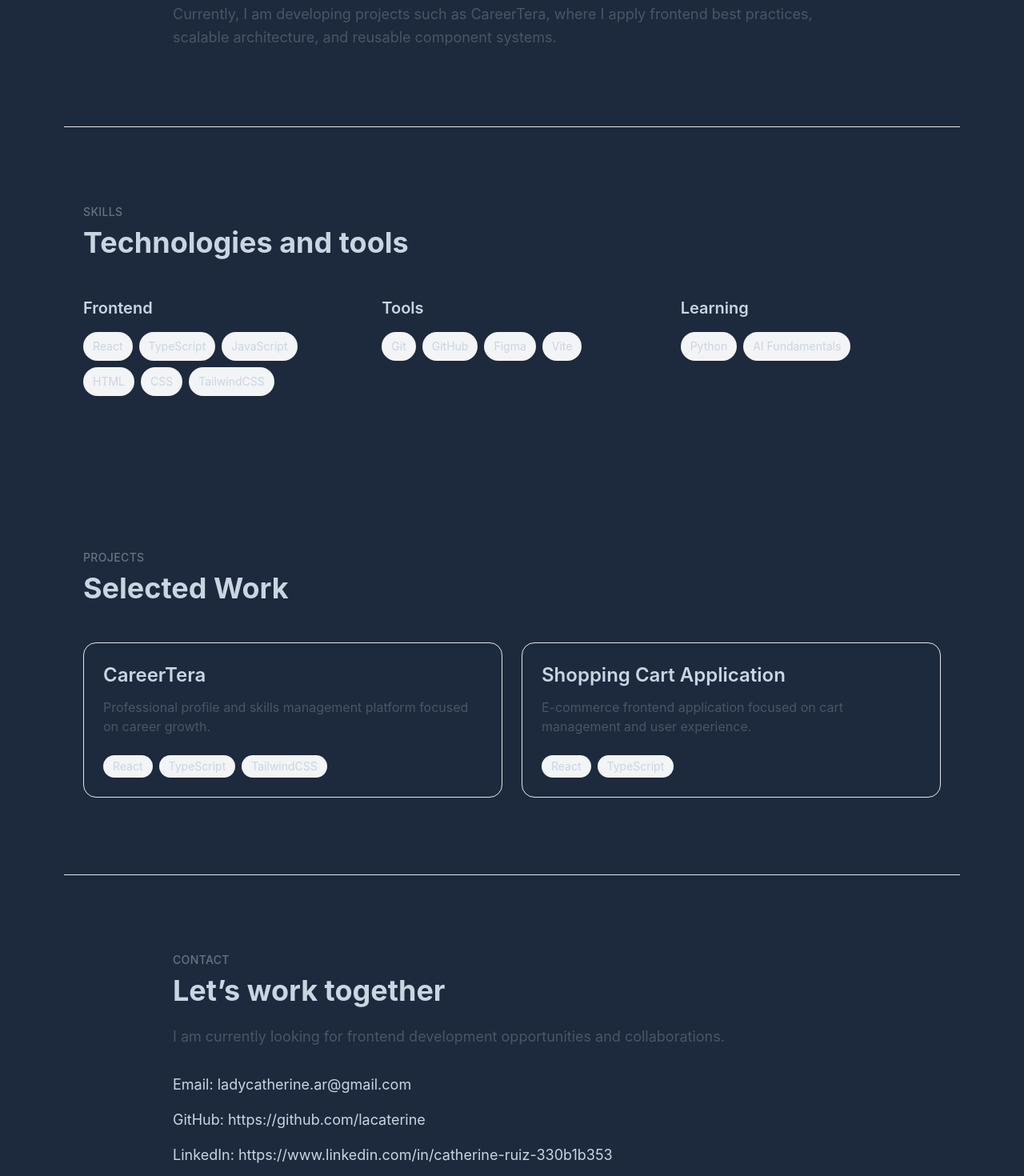
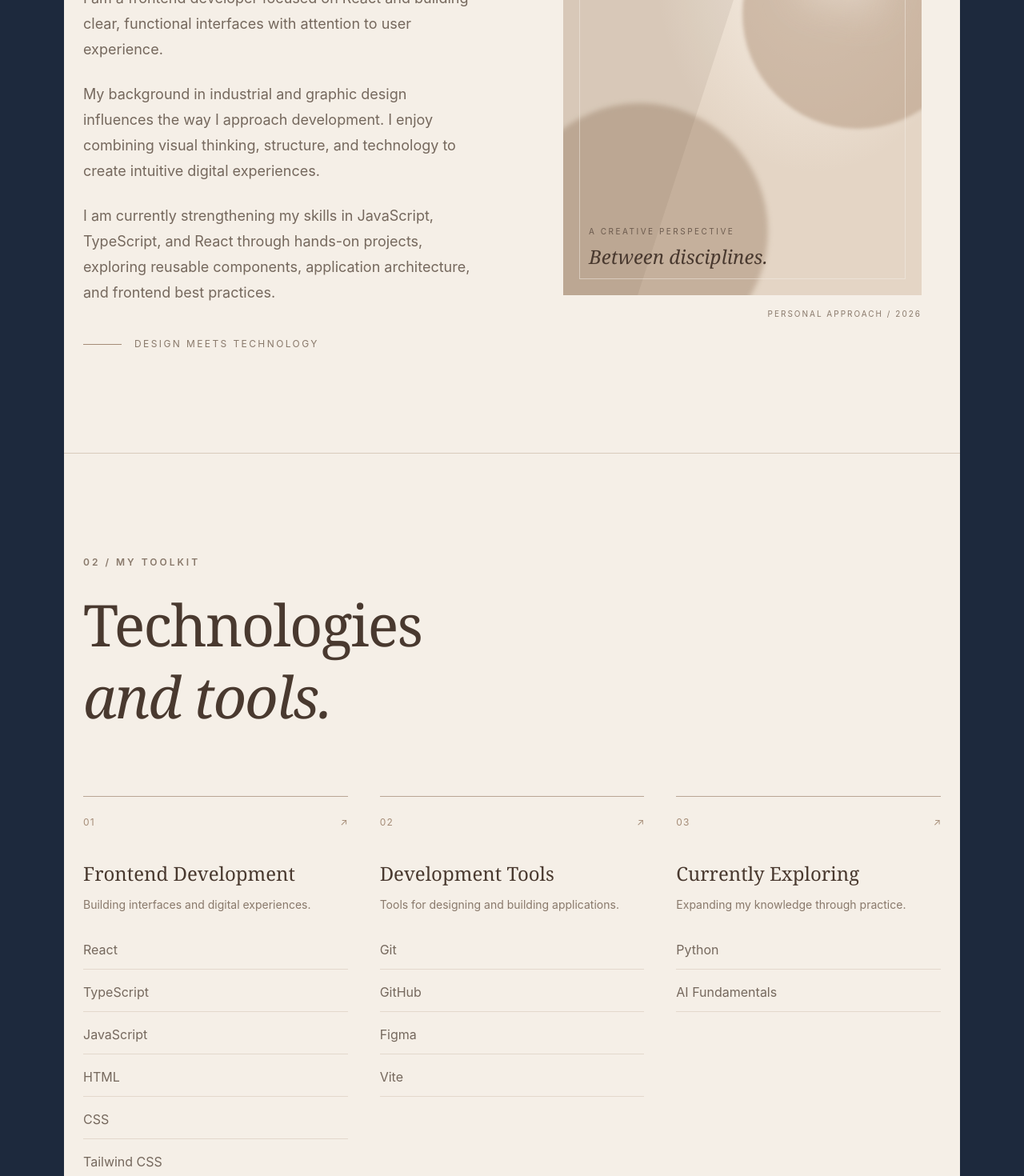
Before and after one commit to lacaterine/catherine-portfolio, a React (Vite) app: page / in a window 1280 px wide. Shown: the part 1300-2770 px from the top of the page at 80% size. Built offline with nearby package versions, Linux system fonts and the light colour scheme.

Commit message:
Build portfolio sections and editorial design

```diff
--- a/src/features/about/AboutSection.tsx
+++ b/src/features/about/AboutSection.tsx
@@ -1,36 +1,90 @@
 function AboutSection() {
   return (
     <section
-    id = 'about'
-    className="border-t border-gray-200 py-20 md:py-24"
+      id="about"
+      className="relative overflow-hidden border-t border-[#d9cbbd] bg-[#f5efe7] py-24 md:py-32"
     >
-      <div className="mx-auto max-w-4xl px-6">
-        <p className="mb-2 text-sm font-medium uppercase tracking-wide text-gray-500">
-          About
+      <div className="mx-auto grid max-w-6xl grid-cols-1 items-center gap-16 px-6 md:grid-cols-2 md:gap-20">
+
+        {/* Left column — Introduction */}
+        <div>
+          <p className="mb-6 text-xs font-semibold uppercase tracking-[0.25em] text-[#89796b]">
+            01 / About me
           </p>
 
-        <h2 className="mb-8 text-3xl md:text-4xl font-bold">
-          Building thoughtful digital experiences
+          <h2 className="mb-10 font-serif text-5xl font-normal leading-[1.1] tracking-tight text-[#49392f] md:text-6xl">
+            Design thinking,
+            <br />
+            <span className="italic">digital building.</span>
           </h2>
 
-        <div className="space-y-6 text-lg leading-relaxed text-gray-600">
+          <div className="space-y-6 text-base leading-8 text-[#75685d] md:text-lg">
             <p>
               I am a frontend developer focused on React and building clear,
               functional interfaces with attention to user experience.
             </p>
 
             <p>
-            My background in design allows me to approach development with both
-            technical structure and visual thinking, creating interfaces that
-            are intuitive and consistent.
+              My background in industrial and graphic design influences the
+              way I approach development. I enjoy combining visual thinking,
+              structure, and technology to create intuitive digital experiences.
             </p>
 
             <p>
-            Currently, I am developing projects such as CareerTera, where I
-            apply frontend best practices, scalable architecture, and reusable
-            component systems.
+              I am currently strengthening my skills in JavaScript,
+              TypeScript, and React through hands-on projects, exploring
+              reusable components, application architecture, and frontend
+              best practices.
             </p>
           </div>
+
+          <div className="mt-10 flex items-center gap-4">
+            <span className="h-px w-12 bg-[#a58c77]" />
+            <span className="text-xs uppercase tracking-[0.2em] text-[#89796b]">
+              Design meets technology
+            </span>
+          </div>
+        </div>
+
+        {/* Right column — Temporary abstract artwork */}
+        <div className="relative mx-auto w-full max-w-md">
+          <div
+            role="img"
+            aria-label="Abstract composition of warm organic shapes and architectural shadows"
+            className="relative aspect-[4/5] overflow-hidden bg-[#e4d5c5]"
+          >
+            {/* Background light */}
+            <div className="absolute inset-0 bg-[radial-gradient(ellipse_at_70%_25%,#f8f0e6_0%,transparent_45%)]" />
+
+            {/* Organic shape */}
+            <div className="absolute -right-16 top-16 h-72 w-72 rounded-full bg-[#b99f88]/60 blur-[2px]" />
+
+            <div className="absolute -bottom-20 -left-16 h-80 w-80 rounded-full bg-[#a68b75]/50 blur-[3px]" />
+
+            {/* Architectural shadow */}
+            <div className="absolute -left-10 top-0 h-full w-1/2 -skew-x-[18deg] bg-[#6f5847]/10" />
+
+            <div className="absolute right-10 top-10 h-40 w-24 rotate-12 bg-[#f8f0e6]/40 blur-xl" />
+
+            {/* Small editorial label */}
+            <div className="absolute bottom-8 left-8">
+              <p className="text-[10px] uppercase tracking-[0.25em] text-[#49392f]/70">
+                A creative perspective
+              </p>
+              <p className="mt-2 font-serif text-2xl italic text-[#49392f]">
+                Between disciplines.
+              </p>
+            </div>
+
+            {/* Decorative border */}
+            <div className="absolute inset-5 border border-[#f5efe7]/50" />
+          </div>
+
+          <p className="mt-4 text-right text-[10px] uppercase tracking-[0.2em] text-[#89796b]">
+            Personal approach / 2026
+          </p>
+        </div>
+
       </div>
     </section>
   )
--- a/src/features/contact/ContactSection.tsx
+++ b/src/features/contact/ContactSection.tsx
@@ -1,35 +1,76 @@
 function ContactSection() {
   return (
     <section
-    id = 'contact'
-    className="border-t border-gray-200 py-20 md:py-24"
+      id="contact"
+      className="border-t border-[#6b5545] bg-[#49392f] py-24 text-[#f5efe7] md:py-32"
     >
-      <div className="mx-auto max-w-4xl px-6">
-        <p className="mb-2 text-sm font-medium uppercase tracking-wide text-gray-500">
-          Contact
+      <div className="mx-auto max-w-6xl px-6">
+
+        {/* Section heading */}
+        <p className="mb-8 text-xs font-semibold uppercase tracking-[0.25em] text-[#c2a990]">
+          04 / Get in touch
         </p>
 
-        <h2 className="mb-6 text-3xl md:text-4xl font-bold">
-          Let’s work together
-        </h2>
+        {/* Main message */}
+        <div className="max-w-4xl">
+          <h2 className="font-serif text-6xl font-normal leading-[1.05] tracking-tight md:text-8xl">
+            Let’s create
+            <br />
+            <span className="italic text-[#c2a990]">
+              something meaningful.
+            </span>
+          </h2>
 
-        <p className="mb-8 text-lg text-gray-600">
-          I am currently looking for frontend development opportunities and
-          collaborations.
-        </p>
-
-        <div className="space-y-4 text-lg">
-          <p>
-            Email: ladycatherine.ar@gmail.com
+          <p className="mt-10 max-w-xl text-base leading-8 text-[#d5c8bb] md:text-lg">
+            I am currently looking for frontend development opportunities
+            and collaborations. If you have a project or opportunity in mind,
+            I would love to hear from you.
           </p>
 
-          <p>
-            GitHub: https://github.com/lacaterine
-          </p>
+          {/* Email button */}
+          <a
+            href="mailto:ladycatherine.ar@gmail.com"
+            className="mt-10 inline-flex items-center gap-4 border-b border-[#c2a990] pb-3 text-sm uppercase tracking-[0.15em] text-[#f5efe7] transition-all duration-300 hover:gap-7 hover:text-[#c2a990]"
+          >
+            Get in touch
+            <span className="text-lg">↗</span>
+          </a>
+        </div>
 
-          <p>
-            LinkedIn: https://www.linkedin.com/in/catherine-ruiz-330b1b353
-          </p>
+        {/* Footer information */}
+        <div className="mt-24 flex flex-col justify-between gap-10 border-t border-[#806b5b] pt-8 md:flex-row md:items-end">
+
+          <div>
+            <p className="mb-4 text-xs uppercase tracking-[0.2em] text-[#c2a990]">
+              Find me elsewhere
+            </p>
+
+            <div className="flex flex-wrap gap-8 text-sm text-[#f5efe7]">
+              <a
+                href="https://github.com/lacaterine"
+                target="_blank"
+                rel="noopener noreferrer"
+                className="transition-colors hover:text-[#c2a990]"
+              >
+                GitHub ↗
+              </a>
+
+              <a
+                href="https://www.linkedin.com/in/catherine-ruiz-330b1b353"
+                target="_blank"
+                rel="noopener noreferrer"
+                className="transition-colors hover:text-[#c2a990]"
+              >
+                LinkedIn ↗
+              </a>
+            </div>
+          </div>
+
+          <div className="text-xs uppercase tracking-[0.15em] text-[#c2a990]">
+            <p>© 2026 Catherine Arciniegas</p>
+            <p className="mt-2">Designed & built with care.</p>
+          </div>
+
         </div>
       </div>
     </section>
--- a/src/features/projects/components/ProjectCard.tsx
+++ b/src/features/projects/components/ProjectCard.tsx
@@ -5,25 +5,74 @@ interface ProjectCardProps {
 }
 
 function ProjectCard({ project }: ProjectCardProps) {
+  const initials = project.title
+    .split(' ')
+    .map((word) => word[0])
+    .join('')
+    .slice(0, 3)
+
   return (
-    <article className="transform rounded-2xl border border-gray-200 p-5 md:p-6 transition duration-300 hover:-translate-y-1 hover:border-black">
-      <h3 className="mb-3 text-xl md:text-2xl font-semibold">
-        <a href={project.link}>{project.title}</a>
+    <article className="group overflow-hidden border border-[#d9cbbd] bg-[#f5efe7] transition-all duration-300 hover:-translate-y-1">
+
+      {/* Visual preview */}
+      <div className="relative flex aspect-[16/9] items-center justify-center overflow-hidden bg-[#e4d5c5]">
+
+        <div className="absolute -right-16 -top-20 h-64 w-64 rounded-full bg-[#b99f88]/40 blur-2xl transition-transform duration-700 group-hover:scale-125" />
+
+        <div className="absolute -bottom-24 -left-16 h-64 w-64 rounded-full bg-[#8e7561]/20 blur-2xl" />
+
+        <div className="absolute inset-5 border border-[#89796b]/20" />
+
+        <span className="relative z-10 font-serif text-8xl text-[#49392f] transition-transform duration-500 group-hover:scale-110 md:text-9xl">
+          {initials}
+        </span>
+
+        <span className="absolute left-8 top-8 text-[10px] uppercase tracking-[0.2em] text-[#89796b]">
+          Project / {String(project.id).padStart(2, '0')}
+        </span>
+
+        <span className="absolute bottom-8 right-8 text-[10px] uppercase tracking-[0.2em] text-[#89796b]">
+          Digital experience
+        </span>
+
+      </div>
+
+      {/* Project information */}
+      <div className="p-6 md:p-8">
+
+        <div className="mb-4 flex items-start justify-between gap-4">
+          <h3 className="font-serif text-2xl text-[#49392f] md:text-3xl">
+            {project.title}
           </h3>
 
-      <p className="mb-6 text-gray-600">
+          {project.link && (
+            <a
+              href={project.link}
+              target="_blank"
+              rel="noopener noreferrer"
+              aria-label={`Explore ${project.title}`}
+              className="text-xl text-[#89796b] transition-transform duration-300 hover:-translate-y-1 hover:translate-x-1"
+            >
+              ↗
+            </a>
+          )}
+        </div>
+
+        <p className="mb-8 text-sm leading-7 text-[#75685d]">
           {project.description}
         </p>
 
-      <div className="flex flex-wrap gap-2">
+        <div className="flex flex-wrap gap-x-5 gap-y-2 border-t border-[#d9cbbd] pt-5">
           {project.technologies.map((tech) => (
             <span
               key={tech}
-            className="rounded-full bg-gray-100 px-3 py-1 text-sm"
+              className="text-xs uppercase tracking-wider text-[#89796b]"
             >
               {tech}
             </span>
           ))}
+        </div>
+
       </div>
     </article>
   )
--- a/src/features/projects/data/projects.ts
+++ b/src/features/projects/data/projects.ts
@@ -4,15 +4,13 @@ export const projects: Project[] = [
   {
     id: 1,
     title: 'CareerTera',
-    link: 'careertera.com',
     description:
       'Professional profile and skills management platform focused on career growth.',
-    technologies: ['React', 'TypeScript', 'TailwindCSS'],
+    technologies: ['React', 'TypeScript', 'Tailwind CSS'],
   },
   {
     id: 2,
     title: 'Shopping Cart Application',
-    link: 'http://localhost:5174',
     description:
       'E-commerce frontend application focused on cart management and user experience.',
     technologies: ['React', 'TypeScript'],
--- a/src/features/projects/types/Project.ts
+++ b/src/features/projects/types/Project.ts
@@ -1,7 +1,7 @@
 export interface Project {
   id: number
   title: string
-  link: string
+  link?: string
   description: string
   technologies: string[]
 }
--- a/src/features/skills/SkillsSection.tsx
+++ b/src/features/skills/SkillsSection.tsx
@@ -1,88 +1,112 @@
-const frontendSkills = [
+const skillGroups = [
+  {
+    number: '01',
+    title: 'Frontend Development',
+    description: 'Building interfaces and digital experiences.',
+    skills: [
       'React',
       'TypeScript',
       'JavaScript',
       'HTML',
       'CSS',
-  'TailwindCSS',
-]
-
-const tools = [
+      'Tailwind CSS',
+    ],
+  },
+  {
+    number: '02',
+    title: 'Development Tools',
+    description: 'Tools for designing and building applications.',
+    skills: [
       'Git',
       'GitHub',
       'Figma',
       'Vite',
-]
-
-const learning = [
+    ],
+  },
+  {
+    number: '03',
+    title: 'Currently Exploring',
+    description: 'Expanding my knowledge through practice.',
+    skills: [
       'Python',
       'AI Fundamentals',
+    ],
+  },
 ]
 
 function SkillsSection() {
   return (
-    <section className="border-t border-gray-200 py-20 md:py-24">
+    <section
+      id="skills"
+      className="border-t border-[#d9cbbd] bg-[#f5efe7] py-24 md:py-32"
+    >
       <div className="mx-auto max-w-6xl px-6">
-        <p className="mb-2 text-sm font-medium uppercase tracking-wide text-gray-500">
-          Skills
+
+        {/* Section heading */}
+        <div className="mb-16 md:mb-20">
+          <p className="mb-6 text-xs font-semibold uppercase tracking-[0.25em] text-[#89796b]">
+            02 / My toolkit
           </p>
 
-        <h2 className="mb-12 text-3xl md:text-4xl font-bold">
-          Technologies and tools
+          <h2 className="font-serif text-5xl font-normal leading-tight tracking-tight text-[#49392f] md:text-7xl">
+            Technologies
+            <br />
+            <span className="italic">and tools.</span>
           </h2>
+        </div>
 
-        <div className="grid gap-12 md:grid-cols-3">
-          <div>
-            <h3 className="mb-4 text-xl font-semibold">
-              Frontend
+        {/* Skills groups */}
+        <div className="grid grid-cols-1 gap-12 md:grid-cols-3 md:gap-10">
+          {skillGroups.map((group) => (
+            <div
+              key={group.number}
+              className="border-t border-[#b9a594] pt-6"
+            >
+              <div className="mb-10 flex items-start justify-between">
+                <span className="text-xs tracking-widest text-[#a58c77]">
+                  {group.number}
+                </span>
+
+                <span className="text-xs text-[#a58c77]">
+                  ↗
+                </span>
+              </div>
+
+              <h3 className="mb-3 font-serif text-2xl text-[#49392f]">
+                {group.title}
               </h3>
 
-            <div className="flex flex-wrap gap-2">
-              {frontendSkills.map((skill) => (
-                <span
+              <p className="mb-8 text-sm leading-relaxed text-[#89796b]">
+                {group.description}
+              </p>
+
+              <ul className="space-y-4">
+                {group.skills.map((skill) => (
+                  <li
                     key={skill}
-                  className="rounded-full bg-gray-100 px-3 py-2 text-sm"
+                    className="group flex items-center justify-between border-b border-[#e3d8cc] pb-3 text-base text-[#75685d] transition-all duration-300 hover:border-[#89796b] hover:pl-2 hover:text-[#49392f]"
                   >
-                  {skill}
+                    <span>{skill}</span>
+
+                    <span className="translate-x-[-5px] opacity-0 transition-all duration-300 group-hover:translate-x-0 group-hover:opacity-100">
+                      ↗
                     </span>
+                  </li>
+                ))}
+              </ul>
+            </div>
           ))}
         </div>
+
+        {/* Bottom note */}
+        <div className="mt-20 flex items-center gap-4">
+          <span className="h-px w-12 bg-[#a58c77]" />
+
+          <p className="text-xs uppercase tracking-[0.2em] text-[#89796b]">
+            Always learning, always building.
+          </p>
         </div>
 
-          <div>
-            <h3 className="mb-4 text-xl font-semibold">
-              Tools
-            </h3>
-
-            <div className="flex flex-wrap gap-2">
-              {tools.map((tool) => (
-                <span
-                  key={tool}
-                  className="rounded-full bg-gray-100 px-3 py-2 text-sm"
-                >
-                  {tool}
-                </span>
-              ))}
-            </div>
-          </div>
-
-          <div>
-            <h3 className="mb-4 text-xl font-semibold">
-              Learning
-            </h3>
-
-            <div className="flex flex-wrap gap-2">
-              {learning.map((item) => (
-                <span
-                  key={item}
-                  className="rounded-full bg-gray-100 px-3 py-2 text-sm"
-                >
-                  {item}
-                </span>
-              ))}
-            </div>
-          </div>
-        </div>
       </div>
     </section>
   )
```
Lines whose indentation alone changed are shown as unchanged.
